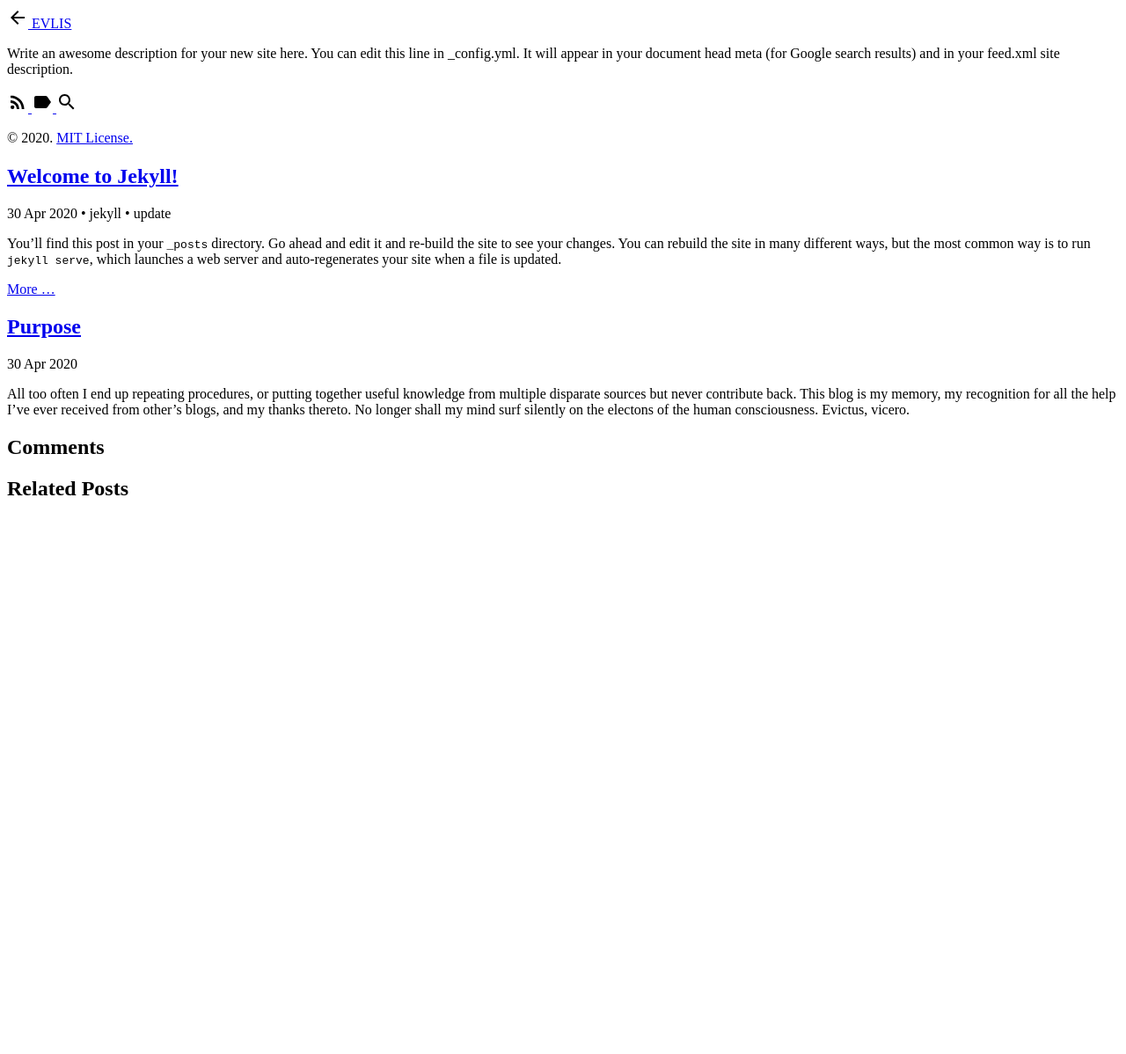
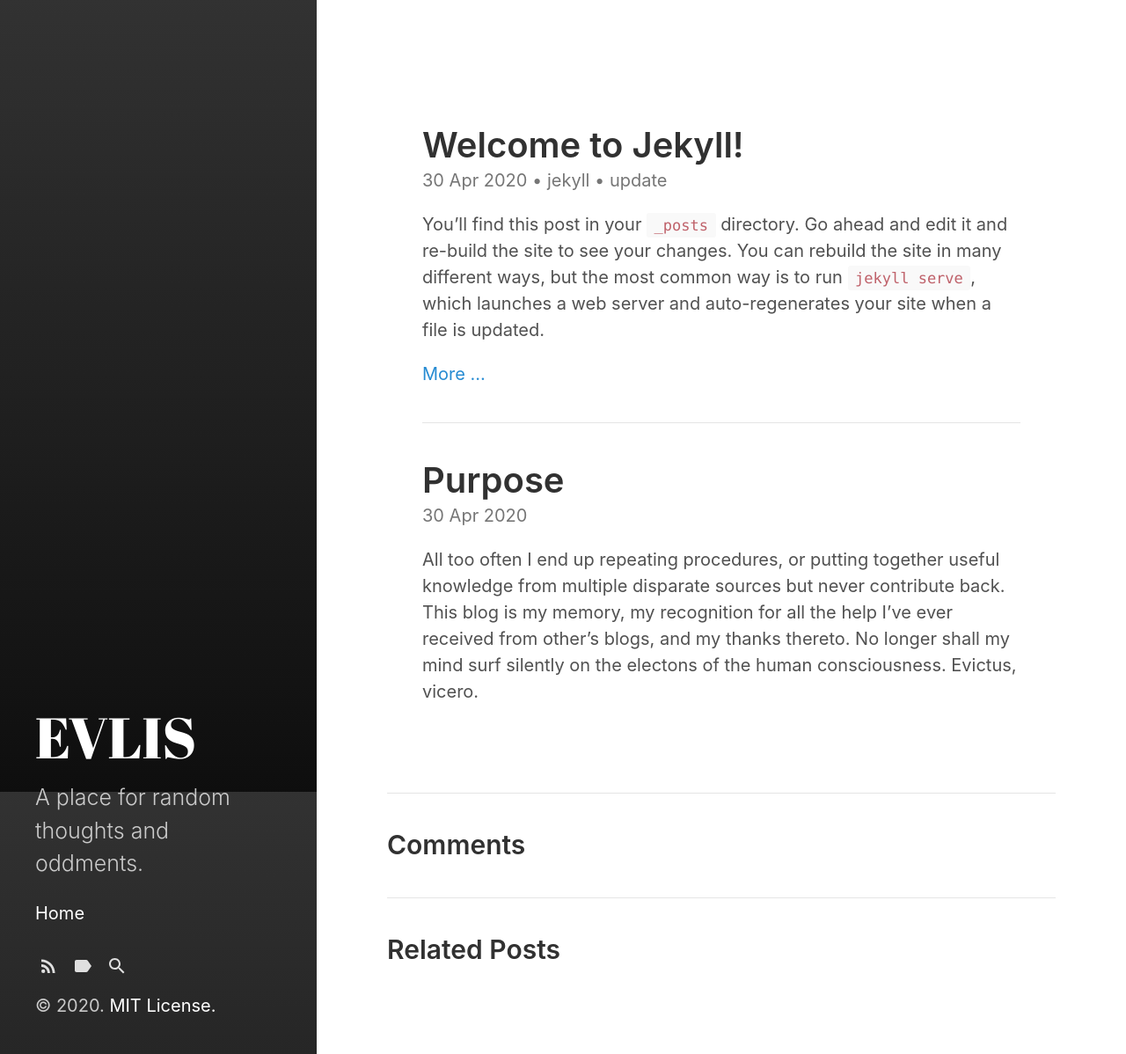
Before and after one commit to Ifiht/blog, a Jekyll site: the page built from post.html, in a window 1280 px wide and 1198 px high. Shown: the whole window at 88% size. Built offline with Jekyll 4.4.1, drawn with Linux system fonts in a browser that asks for light colours.

Commit message:
final alpha

```diff
--- a/Gemfile
+++ b/Gemfile
@@ -18,6 +18,8 @@ group :jekyll_plugins do
   gem "jekyll-feed", "~> 0.12"
   gem 'jekyll-sitemap'
   gem 'jekyll-seo-tag'
+  gem "jekyll-gist"
+  gem "jekyll-paginate"
 end
 
 # Windows and JRuby does not include zoneinfo files, so bundle the tzinfo-data gem
--- a/_config.yml
+++ b/_config.yml
@@ -2,6 +2,10 @@
 # For technical reasons, this file is *NOT* reloaded automatically when you use
 # 'bundle exec jekyll serve'. If you change this file, please restart the server process.
 #
+# Dependencies
+markdown:         kramdown
+highlighter:      rouge
+
 # Site settings
 # These are used to personalize your new site. If you look in the HTML files,
 # you will see them accessed via {{ site.title }}, {{ site.email }}, and so on.
@@ -11,16 +15,14 @@
 title: EVLIS
 email: peter.pan@never.lan
 description: >- # this means to ignore newlines until "baseurl:"
-  Write an awesome description for your new site here. You can edit this
-  line in _config.yml. It will appear in your document head meta (for
-  Google search results) and in your feed.xml site description.
+  A place for random thoughts and oddments.
 baseurl: "" # the subpath of your site, e.g. /blog
 url: "" # the base hostname & protocol for your site, e.g. http://example.com
 twitter_username: jekyllrb
 github_username:  jekyll
 
 # Build settings
-theme: minima
+#theme: minima
 plugins:
   - jekyll-feed
   - jekyll-sitemap
@@ -30,6 +32,7 @@ plugins:
   - jekyll-paginate
 
 paginate:         5
+sidebar_home_link:  true
 # Exclude from processing.
 # The following items will not be processed, by default.
 # Any item listed under the `exclude:` key here will be automatically added to
--- /dev/null
+++ b/assets/css/main.scss
@@ -0,0 +1,6 @@
+---
+# Use a comment to ensure Jekyll reads the file to be transformed into CSS later
+# only main files contain this front matter, not partials.
+---
+
+@import "hydeout";
--- a/index.markdown
+++ /dev/null
@@ -1,6 +0,0 @@
----
-# Feel free to add content and custom Front Matter to this file.
-# To modify the layout, see https://jekyllrb.com/docs/themes/#overriding-theme-defaults
-
-layout: home
----
```
Also changed, not shown: Gemfile.lock, favicon.ico, favicon.png.
